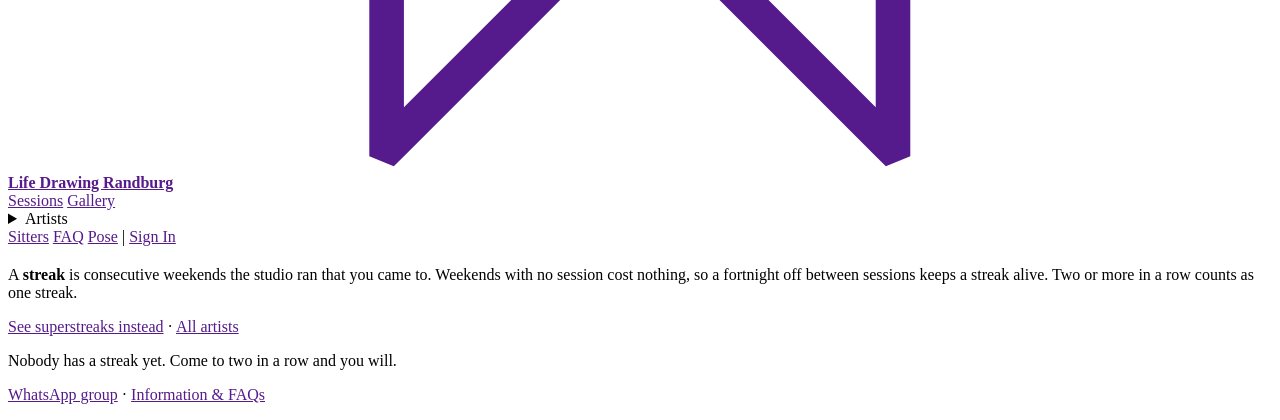
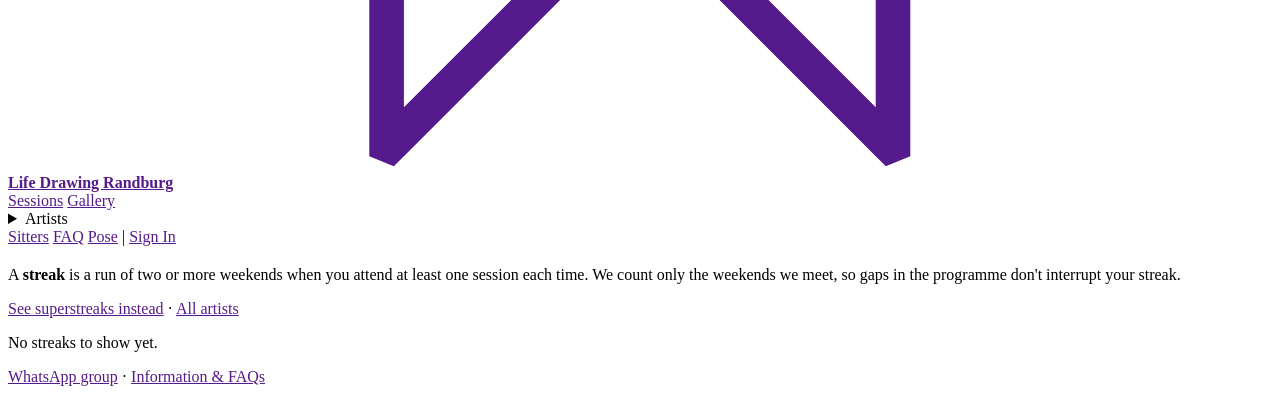
Before and after one commit to AndreClements/lifedrawing, a PHP site: the page made by modules/lifedrawing/Views/profile/ranking.php in a window 1280 px wide. Shown: the part 1102-1522 px from the top of the page. After the commit the page ends 1488 px from the top, so only its background shows below. Run offline with PHP 8.4, Linux system fonts and the light colour scheme; the template is opened without the code that fills it, so the values that code supplies are empty.

Commit message:
Say which number is which in the streak copy
A run's LENGTH and the COUNT of runs are different figures, and the copy kept
sliding between them. Coming to a Friday, Saturday and Sunday makes ONE
superstreak of length three, not three superstreaks -- the old wording could be
read either way, and "attended in full" suggested it measured how long someone
stayed rather than how many sessions they came to.

The milestone labels were not just unclear, they were wrong. "Whole Weekend" at
3 and "Two Weekends Whole" at 6 counted consecutive sessions, which need not sit
inside one weekend or two. They now name what is actually counted: Three
Sessions in a Row, Six Sessions in a Row. Streak tiers gained their unit too --
"Four in a Row" never said four of what.

Elsewhere: "Best" becomes "Longest run" with its unit in the header; "Sessions"
becomes "Total sessions"; "on 3 now" becomes "Current: 3 weekends"; the listing
cards read "3 weekends in a row" instead of a bare "3 streak".

The superstreak lead was doing no work -- "Some weekends you give the whole of
it" left "it" undefined and made turning up sound like a sacrifice. "One session
leads to the next" says the thing the measure is about.

Empty state is now "No streaks to show yet" rather than "Nobody has a streak
yet": the page lists only consented public profiles, so an empty table is not
evidence about anybody.

Same correction applied back through the StatsService docblock and the migration
comment, so the next person to read the code inherits the distinction rather
than the confusion.

Co-Authored-By: Claude Opus 5 (1M context) <noreply@anthropic.com>

```diff
--- a/config/axioms.php
+++ b/config/axioms.php
@@ -20,7 +20,7 @@ return [
     'artists_lead'      => 'Sometimes you draw, sometimes you model, sometimes you watch.',
     'sitters_lead'      => 'The body teaches the hand.',
     'streaks_lead'      => 'Returning is its own kind of practice.',
-    'superstreaks_lead' => 'Some weekends you give the whole of it.',
+    'superstreaks_lead' => 'One session leads to the next.',
     'consent_opening'   => 'Life Drawing Randburg is a practice of <strong>witnessing</strong>.',
     'philosophy'        => 'The circulation of roles feels very true to what we do here. Sometimes you draw, sometimes you model, sometimes you watch. Each position teaches something the others cannot.',
     'footer'            => 'Life Drawing Randburg &mdash; a practice of witnessing.',
--- a/modules/lifedrawing/Views/profile/artists.php
+++ b/modules/lifedrawing/Views/profile/artists.php
@@ -20,7 +20,7 @@
                         <span><?= $artist['total_artworks'] ?> artwork<?= $artist['total_artworks'] != 1 ? 's' : '' ?></span>
                         <?php if ($artist['current_streak'] > 0): ?>
                             &middot;
-                            <span><?= (int) $artist["current_streak"] ?> streak</span>
+                            <span><?= (int) $artist["current_streak"] ?> weekend<?= (int) $artist["current_streak"] === 1 ? "" : "s" ?> in a row</span>
                         <?php endif; ?>
                     </div>
                 </a>
--- a/modules/lifedrawing/Views/profile/ranking.php
+++ b/modules/lifedrawing/Views/profile/ranking.php
@@ -18,13 +18,14 @@ $isSuper = ($kind ?? 'streak') === 'superstreak';
 
     <p class="text-muted text-sm">
         <?php if ($isSuper): ?>
-            A <strong>superstreak</strong> is consecutive sessions, in the order they were
-            held &mdash; a Friday, Saturday and Sunday attended in full counts as three.
-            Missing any session that ran breaks it.
+            A <strong>superstreak</strong> is an unbroken run of two or more sessions you
+            attend. Coming on Friday, Saturday and Sunday makes one superstreak spanning
+            three sessions. Each consecutive session extends that same run; missing a
+            session ends it, and your next visit starts a new one.
         <?php else: ?>
-            A <strong>streak</strong> is consecutive weekends the studio ran that you came
-            to. Weekends with no session cost nothing, so a fortnight off between sessions
-            keeps a streak alive. Two or more in a row counts as one streak.
+            A <strong>streak</strong> is a run of two or more weekends when you attend at
+            least one session each time. We count only the weekends we meet, so gaps in
+            the programme don't interrupt your streak.
         <?php endif; ?>
     </p>
 
@@ -40,18 +41,20 @@ $isSuper = ($kind ?? 'streak') === 'superstreak';
 
     <?php if (empty($rows ?? [])): ?>
         <div class="empty-state">
-            <p>Nobody has a <?= $isSuper ? 'superstreak' : 'streak' ?> yet. Come to two in a row and you will.</p>
+            <?php // Not "nobody has one" — the list only shows consented public profiles. ?>
+            <p>No <?= $isSuper ? 'superstreaks' : 'streaks' ?> to show yet.</p>
         </div>
     <?php else: ?>
         <div class="table-scroll">
             <table class="ranking-table">
                 <thead>
+                    <?php // Length and count are different numbers, so each header says which. ?>
                     <tr>
                         <th scope="col">#</th>
                         <th scope="col">Artist</th>
-                        <th scope="col">Best</th>
-                        <th scope="col"><?= $isSuper ? 'Superstreaks' : 'Streaks' ?></th>
-                        <th scope="col">Sessions</th>
+                        <th scope="col">Longest run (<?= $isSuper ? 'sessions' : 'weekends' ?>)</th>
+                        <th scope="col"><?= $isSuper ? 'Superstreaks' : 'Streaks' ?> so far</th>
+                        <th scope="col">Total sessions</th>
                     </tr>
                 </thead>
                 <tbody>
@@ -72,7 +75,9 @@ $isSuper = ($kind ?? 'streak') === 'superstreak';
                                     <?= profile_name($row) ?>
                                 </a>
                                 <?php if ((int) $row['current_run'] > 1): ?>
-                                    <span class="badge badge-success">on <?= (int) $row["current_run"] ?> now</span>
+                                    <span class="badge badge-success">Current:
+                                        <?= (int) $row['current_run'] ?>
+                                        <?= $isSuper ? 'sessions' : 'weekends' ?></span>
                                 <?php endif; ?>
                             </td>
                             <td><strong><?= (int) $row['best_run'] ?></strong></td>
--- a/modules/lifedrawing/Views/profile/sitters.php
+++ b/modules/lifedrawing/Views/profile/sitters.php
@@ -20,7 +20,7 @@
                         <span><?= $sitter['total_sessions'] ?> session<?= $sitter['total_sessions'] != 1 ? 's' : '' ?> total</span>
                         <?php if ($sitter['current_streak'] > 0): ?>
                             &middot;
-                            <span><?= (int) $sitter["current_streak"] ?> streak</span>
+                            <span><?= (int) $sitter["current_streak"] ?> weekend<?= (int) $sitter["current_streak"] === 1 ? "" : "s" ?> in a row</span>
                         <?php endif; ?>
                     </div>
                     <?php if (app('auth')->hasRole('admin', 'facilitator') && !empty($sitter['whatsapp_number'])): ?>
```
Also changed, not shown: app/Services/StatsService.php (+29 -12 lines), modules/lifedrawing/Views/dashboard/index.php (+8 -6 lines), modules/lifedrawing/Views/profile/show.php (+7 -8 lines), modules/lifedrawing/migrations/023_add_superstreak.sql.
